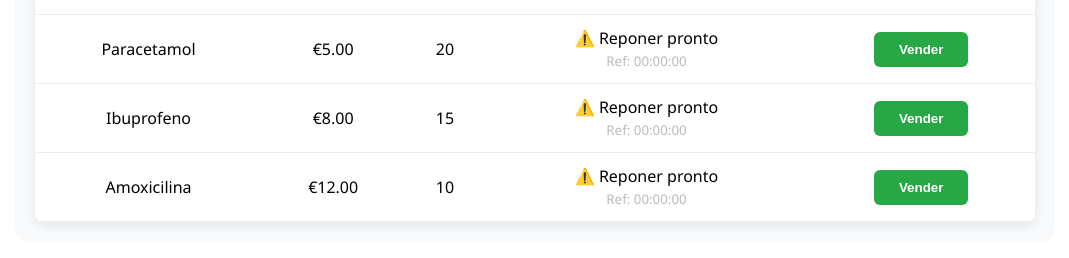
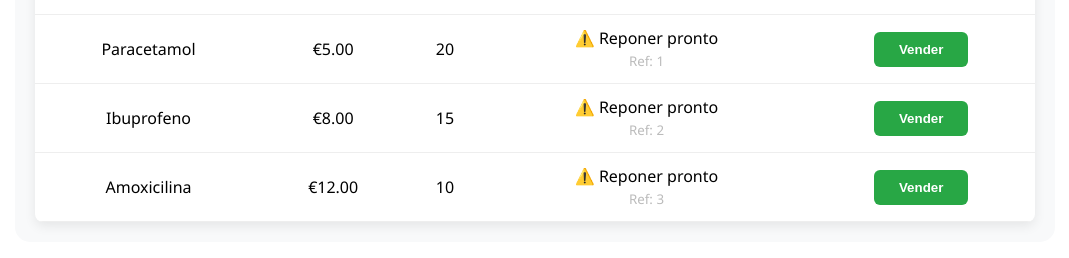
Before and after one commit to christiamgsp/MediStock, an Angular app: page / in a window 1280 px wide. Shown: the part 943-1201 px from the top of the page, without its empty margins (105-1174 px from the left). Built offline with nearby package versions, Linux system fonts and the light colour scheme.

Commit message:
feat: crear pipe personalizado para acortar IDs y mejorar visualización

```diff
--- a/src/app/app.html
+++ b/src/app/app.html
@@ -74,7 +74,7 @@
           <span *ngIf="m.stock > 20">✅ Disponible</span>
           <span *ngIf="m.stock <= 20">⚠️ Reponer pronto</span>
           <br />
-          <small style="color: #bbb">Ref: {{ m.id | date: 'HH:mm:ss' }}</small>
+          <small style="color: #bbb">Ref: {{ m.id | acortarId }}</small>
         </td>
 
         <td>
```
